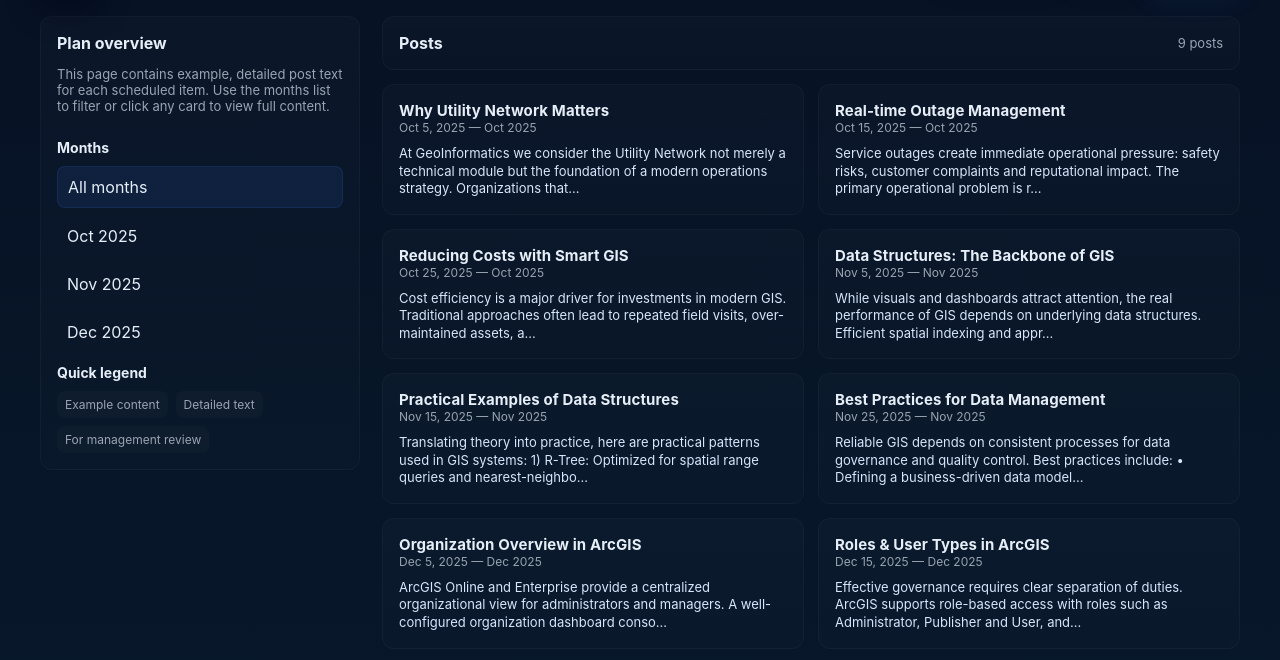
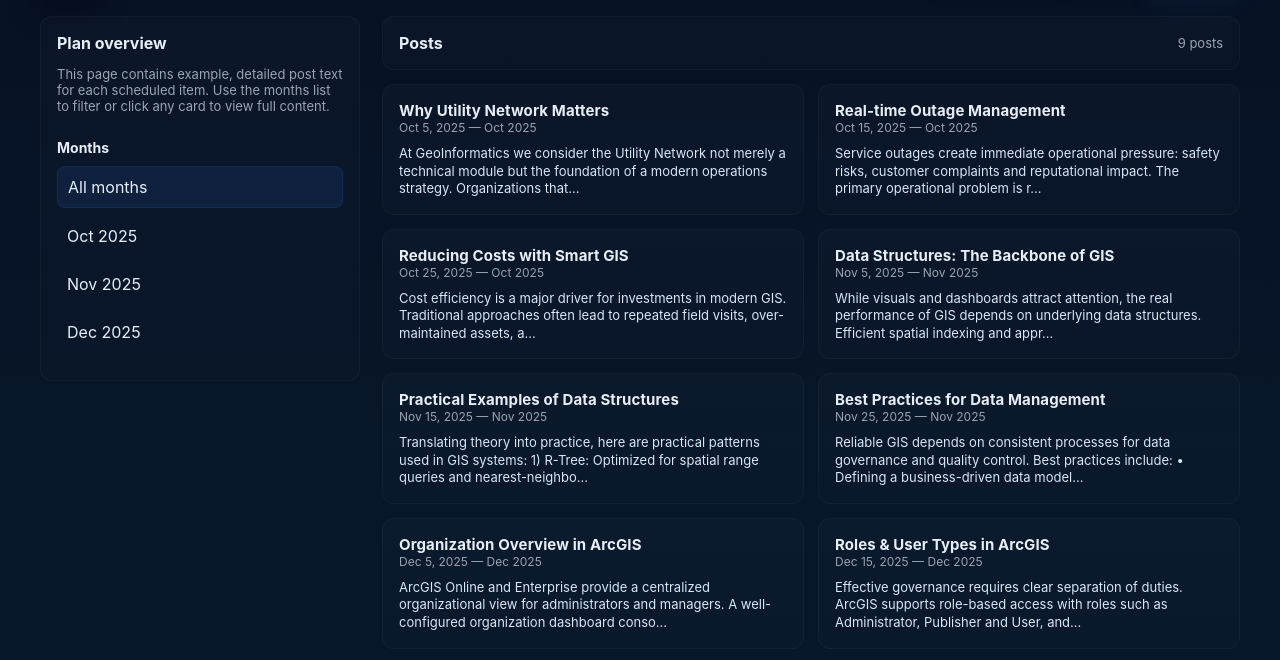
Before and after one commit to saadbarghouth2-blip/GeoInformatics_Social-Media-Content-Plan, a plain HTML site: page index.html in a window 1280 px wide. Shown: the part 112-772 px from the top of the page. Drawn offline with Linux system fonts and the light colour scheme.

Commit message:
Update index.html

```diff
--- a/index.html
+++ b/index.html
@@ -34,15 +34,6 @@
           <div style="height:12px;"></div>
           <h3 style="font-size:14px;margin-bottom:6px;">Months</h3>
           <div class="months" id="monthsList" role="navigation" aria-label="Months"></div>
-
-          <div style="height:12px;"></div>
-          <h3 style="font-size:14px;margin-bottom:6px;">Quick legend</h3>
-          <div class="legend">
-            <div class="tag">Example content</div>
-            <div class="tag">Detailed text</div>
-            <div class="tag">For management review</div>
-          </div>
-        </div>
 
         <div style="height:12px;"></div>
 
```
